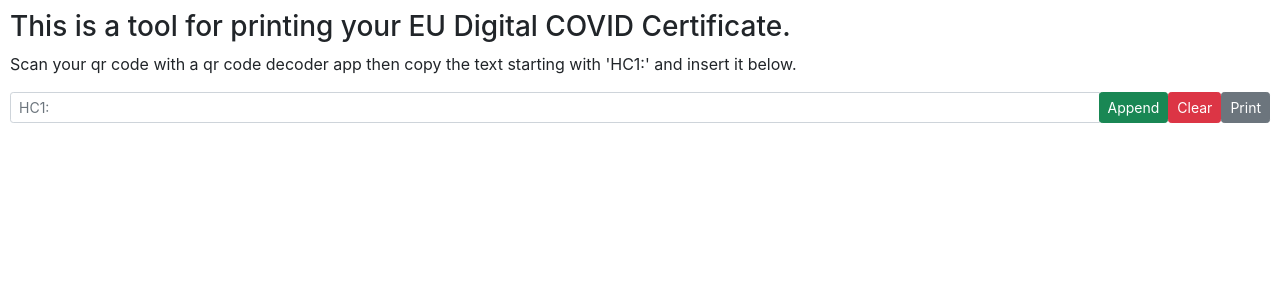
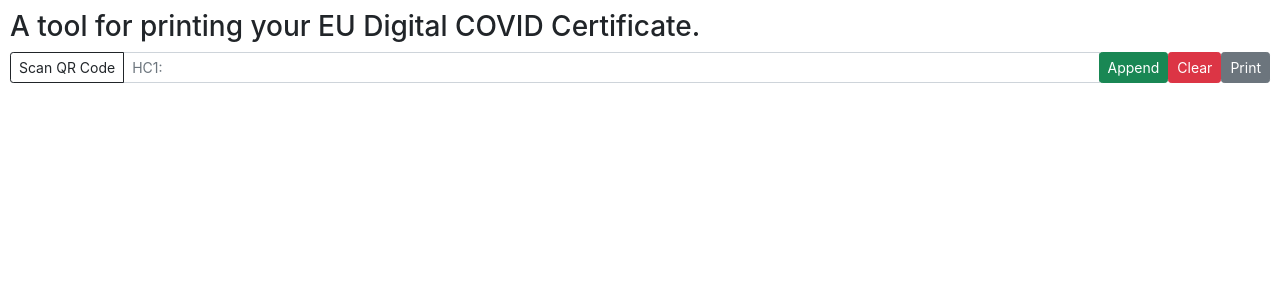
Before and after one commit to maelgangloff/covid-pass, a React (Create React App) app: page / in a window 1280 px wide. Shown: the top 300 px of the page. Built offline with nearby package versions, Linux system fonts and the light colour scheme.

Commit message:
feat: qr code scan

```diff
--- a/src/App.tsx
+++ b/src/App.tsx
@@ -1,42 +1,71 @@
 import React from 'react';
 import {CovidCard} from './components/CovidCard'
+import {Modal, Button, Jumbotron} from "react-bootstrap"
+import QrReader from "react-qr-reader"
 
 interface State {
   hcert: string,
-  cards: JSX.Element[]
+  cards: JSX.Element[],
+  isScanning: boolean
 }
+
 class App extends React.Component<object, State> {
 
   constructor(props: object) {
     super(props)
-    this.state = {hcert: '', cards: []}
+    this.state = {
+      isScanning: false,
+      hcert: '',
+      cards: []
+    }
+    this.onAppend = this.onAppend.bind(this)
+  }
+
+  onAppend() {
+    if (this.state.hcert.startsWith('HC1:')) {
+      this.setState({cards: [...this.state.cards, <CovidCard hcert={this.state.hcert}/>]})
+    } else {
+      throw new Error('QR data must starts with HC1:')
+    }
   }
 
   render() {
-    console.log(this.state)
     return <>
-      <div className="jumbotron noprint">
-        <h3>This is a tool for printing your EU Digital COVID Certificate.</h3>
-        <p>Scan your qr code with a qr code decoder app then copy the text starting with 'HC1:' and insert it below.</p>
-
+      <Modal show={this.state.isScanning} animation={false}>
+        <Modal.Header closeButton>
+          <Modal.Title>Scan QR Code</Modal.Title>
+        </Modal.Header>
+        <Modal.Body>
+          <QrReader
+            onScan={hcert => hcert !== null && this.setState({hcert, isScanning: false})}
+            onError={console.log}
+            facingMode='environment'
+            style={{width: '100%'}}
+            showViewFinder={false}
+          />
+        </Modal.Body>
+        <Modal.Footer>
+          <Button variant="secondary" onClick={() => this.setState({isScanning: false})}>
+            Close
+          </Button>
+        </Modal.Footer>
+      </Modal>
+      <Jumbotron fluid={true} className='noprint'>
+        <h3>A tool for printing your EU Digital COVID Certificate.</h3>
         <div className="input-group input-group-sm">
-          <input className='form-control' type="text" value={this.state.hcert} onChange={(e) => this.setState({hcert: e.target.value})} placeholder="HC1:" />
+          <button className='btn btn-outline-dark btn-sm' onClick={() => this.setState({isScanning: true})}>Scan QR
+            Code
+          </button>
+          <input className='form-control' type="text" value={this.state.hcert}
+                 onChange={(e) => this.setState({hcert: e.target.value})} placeholder="HC1:"/>
           <div className="input-group-append">
-            <button className='btn btn-success btn-sm' onClick={() => {
-              if(this.state.hcert.startsWith('HC1:')) {
-                this.setState({cards: [...this.state.cards, <CovidCard hcert={this.state.hcert} />]})
-              } else {
-                alert('QR data must starts with HC1:')
-              }
-            }}>Append</button>
-            <button className='btn btn-danger btn-sm' onClick={() => this.setState({cards: []})}>Clear</button>
-            <button className='btn btn-secondary btn-sm' onClick={() => window.print()}>Print</button>
-            </div>
+            <Button variant="success" size='sm' onClick={this.onAppend}>Append</Button>
+            <Button variant='danger' size='sm' onClick={() => this.setState({cards: []})}>Clear</Button>
+            <Button variant='secondary' size='sm' onClick={window.print}>Print</Button>
+          </div>
         </div>
-      </div>
-      <div id="cards">{
-        this.state.cards
-      }</div>
+      </Jumbotron>
+      <div id="cards">{this.state.cards}</div>
     </>
   }
 }
--- a/src/components/CovidCard.tsx
+++ b/src/components/CovidCard.tsx
@@ -1,4 +1,4 @@
-    import React from 'react'
+import React from 'react'
 import '../style/card.scss'
 import base45 from 'base45'
 import zlib from 'zlib'
@@ -7,7 +7,7 @@ import { EUDCC } from '../types/dgc-combined-schema'
 import QRCode from 'qrcode.react'
 import crypto from 'crypto'
 
-type DecodedQRCode = {
+    type DecodedQRCode = {
     header: {
         alg: number,
         kid: string
@@ -37,7 +37,7 @@ function decodeQRCode(hcert: string): DecodedQRCode | null {
     const rawPayload = cbor.decodeFirstSync(value[2])
     const rawHeader = cbor.decodeFirstSync(value[0])
 
-    const header = {alg: rawHeader.get(1), kid: rawHeader.get(4).toString('hex')}
+    const header = {alg: rawHeader.get(1), kid: rawHeader.get(4).toString('base64')}
     const payload = {
         issuer: rawPayload.get(1),
         issuedAt: new Date(rawPayload.get(6)*1000).toISOString(),
@@ -48,7 +48,7 @@ function decodeQRCode(hcert: string): DecodedQRCode | null {
     return {
         header,
         payload,
-        sig: value[3].toString('hex')
+        sig: value[3].toString('base64')
     }
     } catch(e) {
         return null
--- a/src/style/card.scss
+++ b/src/style/card.scss
@@ -16,14 +16,15 @@ table {
         height: 5.5cm;
 
         h4 {
-            font-family: Arial, Helvetica, sans-serif;
+            font-family: Arial, sans-serif;
             margin-top: 0;
             margin-bottom: 2mm;
         }
         h2 {
             margin-top: 0;
-            margin-bottom: 10;
-            font-family: 'Lucida Sans', 'Lucida Sans Regular', 'Lucida Grande', 'Lucida Sans Unicode', Geneva, Verdana, sans-serif;
+            margin-bottom: 3mm;
+            font-family: Arial, sans-serif;
+            font-weight: bold;
         }
         svg {
             margin: auto;
```
Also changed, not shown: package.json (+8 -1 lines), 1 other file (tests, documents, lock files or other folders).
